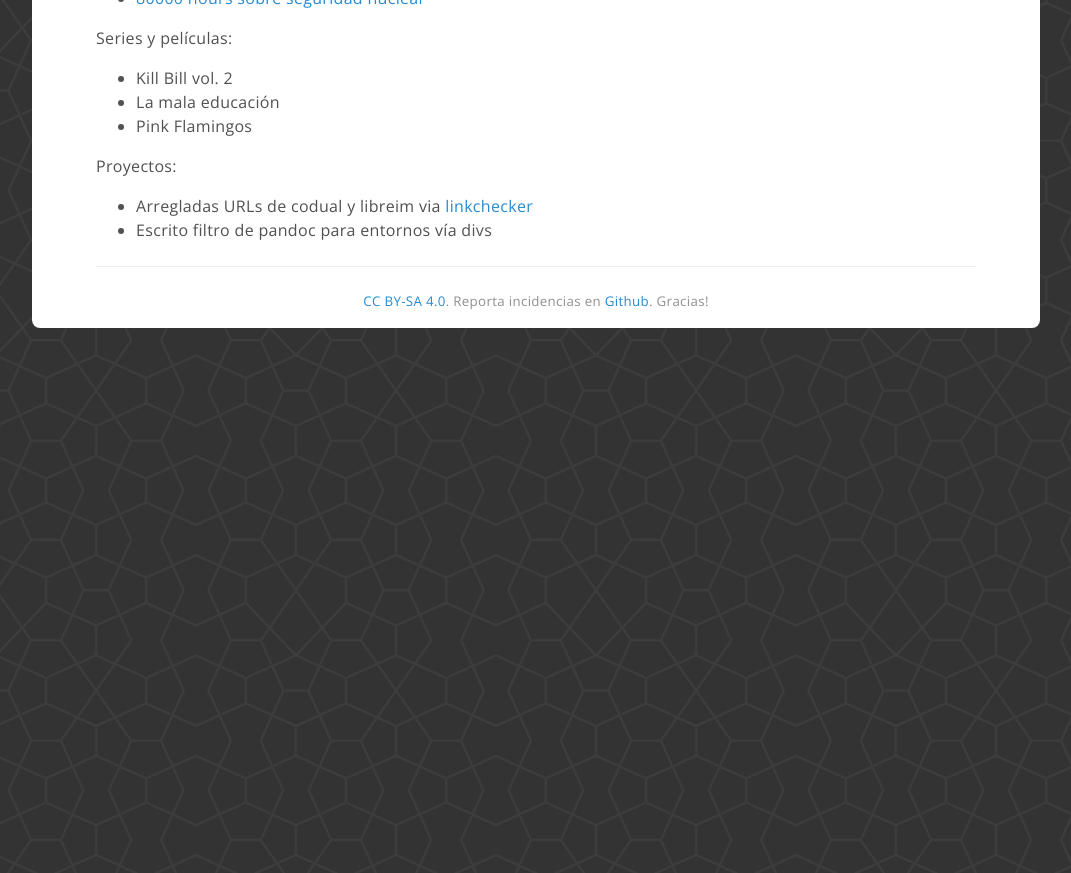
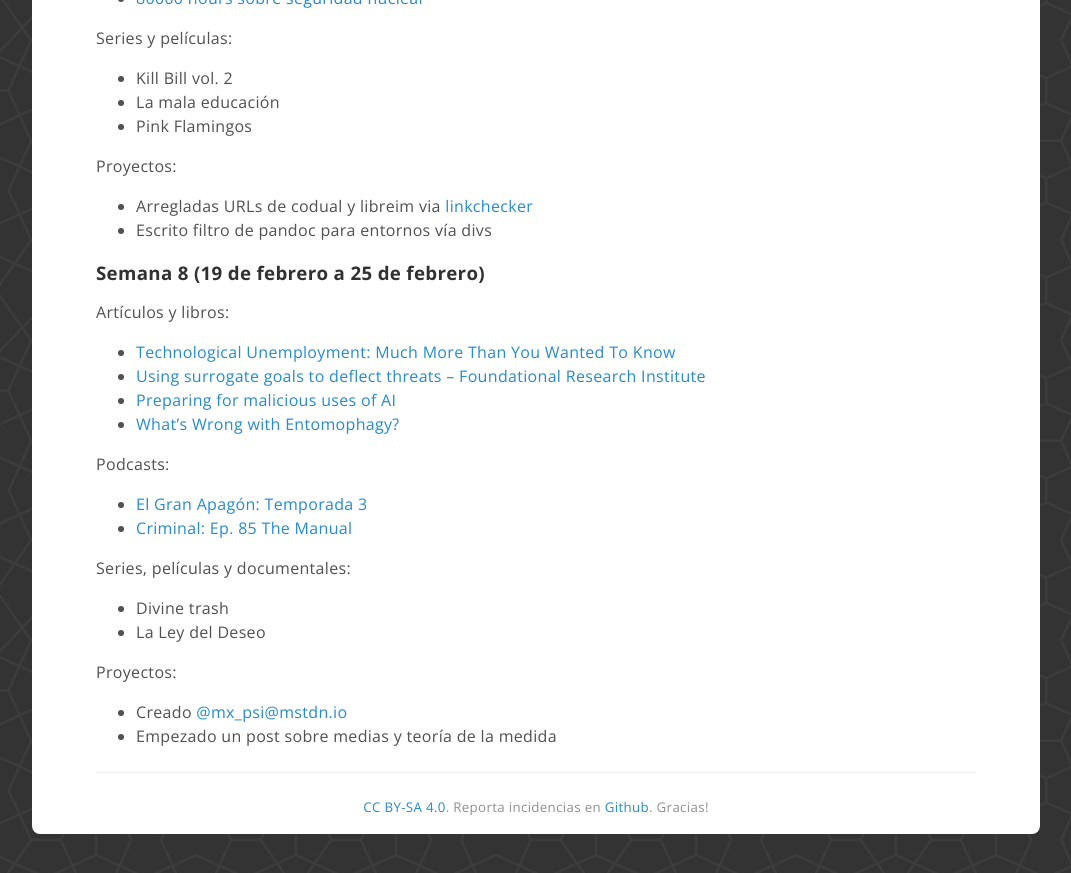
Before and after one commit to coDual/codual.github.io, a Jekyll site: the page built from log/2018.md, in a window 1280 px wide and 900 px high, scrolled down 3410 px. Shown: the top 873 px of the window, without its empty margins (104-1175 px from the left). Built offline with Jekyll 4.4.1, drawn with Linux system fonts in a browser that asks for light colours; before the commit the page ends 3818 px from its top, so only the background shows below that.

Commit message:
Semana 8

```diff
--- a/log/2018.md
+++ b/log/2018.md
@@ -163,3 +163,27 @@ Proyectos:
 
 - Arregladas URLs de codual y libreim via [linkchecker](https://wummel.github.io/linkchecker/)
 - Escrito filtro de pandoc para entornos vía divs
+
+<h3 id="s8">Semana 8 (19 de febrero a 25 de febrero)</h3>
+
+Artículos y libros:
+
+- [Technological Unemployment: Much More Than You Wanted To Know](http://slatestarcodex.com/2018/02/19/technological-unemployment-much-more-than-you-wanted-to-know)
+- [Using surrogate goals to deflect threats – Foundational Research Institute](https://foundational-research.org/using-surrogate-goals-deflect-threats)
+- [Preparing for malicious uses of AI](https://blog.openai.com/preparing-for-malicious-uses-of-ai)
+- [What's Wrong with Entomophagy?](http://reducing-suffering.org/whats-wrong-entomophagy-short-interview/)
+
+Podcasts:
+
+- [El Gran Apagón: Temporada 3](http://www.podiumpodcast.com/el-gran-apagon/)
+- [Criminal: Ep. 85 The Manual](http://www.thisiscriminal.com/episode-85-the-manual-02-23-2018)
+
+Series, películas y documentales:
+
+- Divine trash
+- La Ley del Deseo
+
+Proyectos:
+
+- Creado [@mx_psi@mstdn.io](https://mstdn.io/@mx_psi)
+- Empezado un post sobre medias y teoría de la medida
```
